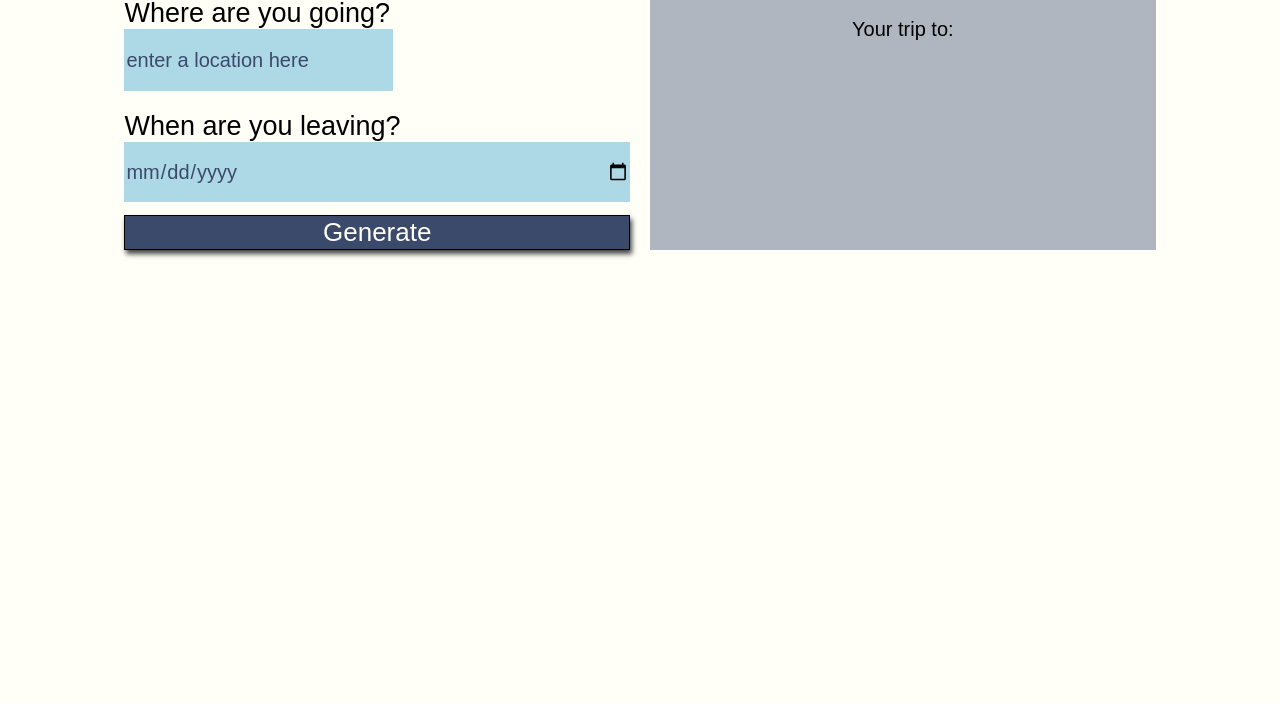
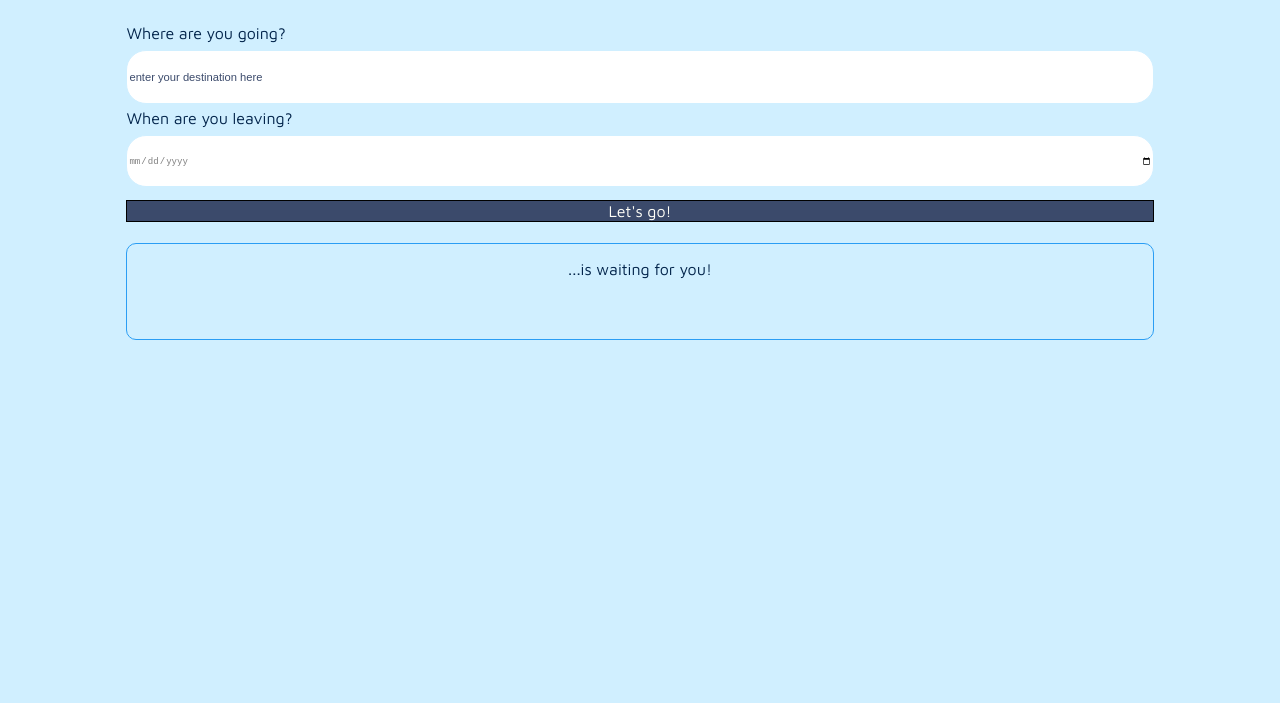
Before and after one commit to irecolo94/Udacity_capstone, a website built with webpack: page src/client/views/index.html in a window 1280 px wide. Shown: the part 97-800 px from the top of the page. Built offline with nearby package versions, Linux system fonts and the light colour scheme.

Commit message:
style: ui user friendly

```diff
--- a/src/client/js/app.js
+++ b/src/client/js/app.js
@@ -18,12 +18,14 @@ function genAnswer(event) {
           })
           .then(res => res.json())
           .then(function(res) {
-            document.getElementById('data_title').innerHTML = 'Your trip to: ' + res.city + ' , ' + res.country;
+            document.getElementById('data_title').innerHTML = '<h2>' +res.city + ' , ' + res.country + '</h2>' + '...is waiting for you!'
             document.getElementById('date').innerHTML = 'date: ' + res.date;
             document.getElementById('city').innerHTML = 'longitude: ' + res.lng;
             document.getElementById('temp').innerHTML = 'latitude: ' + res.lat;
             document.getElementById('content').innerHTML = 'your departure date: ' + depDate;
             document.getElementById('max_temp').innerHTML = 'Max temp: ' + res.tempMax + ' expected weather: ' + res.weatherDesc;
+            // let str = res.weatherDesc;
+            // if (str.includes('cloud') {} else if (str.includes('snow') {} else if (str.includes('sun'))
             document.getElementById('countdown').innerHTML = 'There are only ' + res.difference + ' days left to your trip'
             document.getElementById('img').innerHTML = '<img src="' + res.currentPic + '" alt="" id="img_small">'
             console.log(res)
@@ -31,4 +33,7 @@ function genAnswer(event) {
 //        else {window.alert('Invalid url')}
 }
 
+// const weatherIcons() => {let str = res.weatherDesc;
+            // if (str.includes('cloud') == true) {} else if (str.includes('snow') == true {} else if (str.includes('sun') == true) {} else if (str.includes('snow') == true)
+
 export { genAnswer }
--- a/src/client/styles/style.scss
+++ b/src/client/styles/style.scss
@@ -1,6 +1,15 @@
+@import url('https://fonts.googleapis.com/css2?family=Maven+Pro&family=Staatliches&display=swap');
+$font-head: Staatliches, cursive;
+$font-form: Maven Pro, sans-serif;
+$primary-color: #F5F7F9;
+$color-background: #d0efff;
+$color-text: #03254c;
+$color-borders: #2a9df4;
+
 body {
-  background: #fffff8;
-  font-family: -apple-system, BlinkMacSystemFont, sans-serif;
+  background: $color-background;
+  font: 100% $font-form;
+  // font-family: -apple-system, BlinkMacSystemFont, sans-serif;
 }
 
 #app {
@@ -9,25 +18,37 @@ body {
   grid-template-rows: 20% auto auto auto;
   grid-template-areas:
     "lo head head fi"
-    "lo zip entry fi"
-    "lo feel entry fi"
+    "lo zip zip fi"
+    "lo entry entry fi"
     "lo none none fi";
   justify-content: center;
   grid-row-gap: 1em;
   grid-column-gap: 1em;
   font-size: 20px;
-  font-family: 'Oswald', sans-serif;
+  font: 100% $font-form;
+  color: $color-text;
 }
 
+// HEADS:
 .headline {
   grid-area: head;
-  font-size: 2em;
+  font: 100% $font-head;
   text-align: center;
   align-self: center;
+  h1 {
+    font-size: 3em;
+  }
 }
 
+
+// FORM:
+
+
+
 .entry {
-  background: rgba(59, 74, 107, .4);
+  background: $color-background;
+  border: 1px solid $color-borders;
+  border-radius: 10px;
   grid-area: entry;
   width: auto;
   text-align: center;
@@ -37,11 +58,6 @@ body {
 .zip {
   grid-area: zip;
   align-self: center;
-}
-
-.feel {
-  grid-area: feel;
-  align-self: center;
   display: flex;
   flex-direction: column;
 }
@@ -49,25 +65,18 @@ body {
 /*  Basic Styling To Override Default For Basic HTML Elements */
 label {
   display: block;
-  font-size: 27px;
+  font-size: 1em;
+  margin-bottom: 0.5em;
 }
 
 input {
-  height: 60px;
+  height: 50px;
   width: auto;
-  background: #add8e6;
-  color: #3b4a6b;
-  font-size: 20px;
-  font-family: 'Oswald', sans-serif;
-  border: none;
-}
-
-textarea {
-  background: #add8e6;
-  color: #3b4a6b;
-  font-size: 20px;
-  font-family: 'Oswald', sans-serif;
-  border: none;
+  border: 1px solid $color-background;
+  border-radius: 20px;
+  color: grey;
+  font-size: 0.7em;
+  margin-bottom: 0.5em;
 }
 
 button {
@@ -76,15 +85,35 @@ button {
   background: #3b4a6b;
   color: #fffff8;
   font-size: 26px;
-  font-family: 'Oswald', sans-serif;
+  font: 100% $font-form;
   border: 1px solid black;
-  box-shadow: 2px 4px 5px #444;
+  &:hover {
+    background-color: $color-borders;
+  }
 }
 
 h1 {
   font-size: 36px;
 }
 
+#data_title {
+  margin-bottom: 1em;
+  h2 {
+      font: 100% $font-head;
+      font-size: 1.5em;
+    }
+}
+
+#entry_holder {
+  display: flex;
+  flex-direction: row;
+  justify-content: space-around;
+}
+
+img {
+  max-width: 400px;
+  max-height: 400px;
+}
 /* Reset style for HTML element on active to have no border*/
 input:focus,
 select:focus,
@@ -97,19 +126,19 @@ button:focus {
 ::placeholder {
   /* Firefox, Chrome, Opera */
   color: #3b4a6b;
-  font-family: 'Oswald', sans-serif;
+  // font-family: 'Oswald', sans-serif;
 }
 
 :-ms-input-placeholder {
   /* Internet Explorer 10-11 */
   color: #3b4a6b;
-  font-family: 'Oswald', sans-serif;
+  // font-family: 'Oswald', sans-serif;
 }
 
 ::-ms-input-placeholder {
   /* Microsoft Edge */
   color: #3b4a6b;
-  font-family: 'Oswald', sans-serif;
+  // font-family: 'Oswald', sans-serif;
 }
 
 /* RESPONSIVE FOR SMALL SCREEN */
--- a/src/client/views/index.html
+++ b/src/client/views/index.html
@@ -6,40 +6,39 @@
   <meta name="viewport" content="width=device-width, initial-scale=1.0">
   <link rel="shortcut icon" href="#">
   <title>Weather Journal</title>
-  <!-- <link href="https://fonts.googleapis.com/css?family=Oswald:400,600,700|Ranga:400,700&display=swap" rel="stylesheet"> -->
-  <!-- <link rel="stylesheet" href="style.css"> -->
 </head>
 
 <body>
   <div id="app">
     <div class="holder headline">
-      Travel App
+      <h1>Travel App</h1>
     </div>
     <div class="holder zip">
       <label for="zip">Where are you going?</label>
-      <input type="text" id="zip" placeholder="enter a location here">
-    </div>
-    <div class="holder feel">
+      <input type="text" id="zip" placeholder="enter your destination here">
       <label for="feelings">When are you leaving?</label>
-      <input type="date" class="myInput" id="feelings" placeholder="Enter the date here" rows="9" cols="50"></input>
-      <button id="generate" type="submit" name = "" value="submit" onclick="return Client.genAnswer(event)" onsubmit="return genAnswer(event)" > Generate </button>
+      <input type="date" class="myInput" id="feelings" placeholder="Enter the date here"></input>
+      <button id="generate" type="submit" name = "" value="submit" onclick="return Client.genAnswer(event)" onsubmit="return genAnswer(event)" > Let's go! </button>
     </div>
     <div class="holder entry">
-      <div class="title" id="data_title">Your trip to: </div>
-      <div id="entryHolder">
-        <div id="date"></div>
-        <div id="city"></div>
-        <div id="temp"></div>
-        <div id="content"></div>
-        <div id="countdown"></div>
-        <div id="max_temp"></div>
+      <div class="title" id="data_title">...is waiting for you!</div>
+      <div id="entry_holder">
         <div id="img">
           <img src="" alt="" id="img_small">
+        </div>
+        <div class="info">
+          <div id="date"></div>
+          <div id="city"></div>
+          <div id="temp"></div>
+          <div id="content"></div>
+          <div id="countdown"></div>
+          <div id="max_temp"></div>
+        </div>
+        <div id="weirdIconTests">
         </div>
       </div>
     </div>
   </div>
-  <!-- <script src="app.js" type="text/javascript"></script> -->
 
 </body>
 
```
Also changed, not shown: src/server/index.js (+11 -18 lines).
